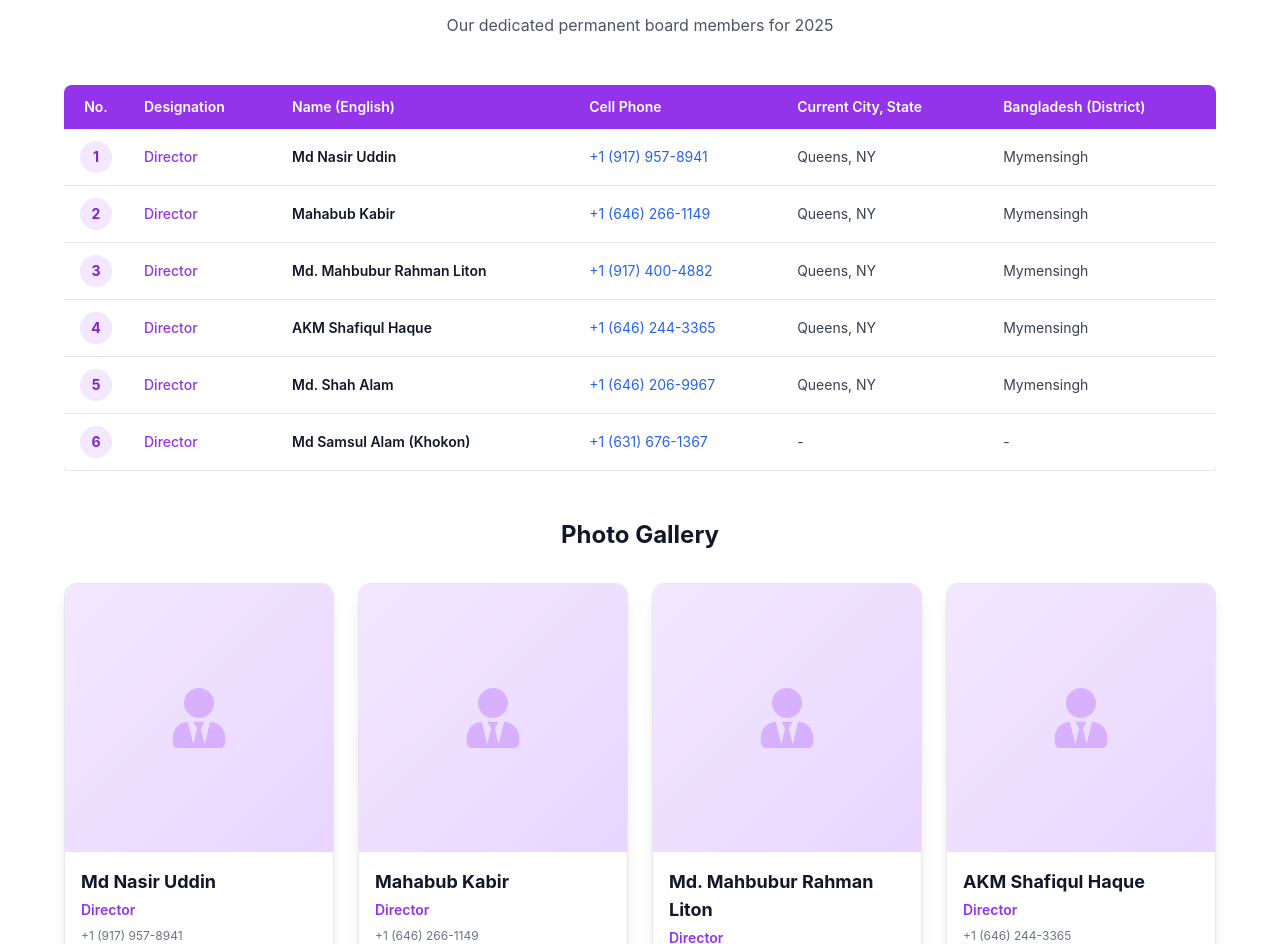
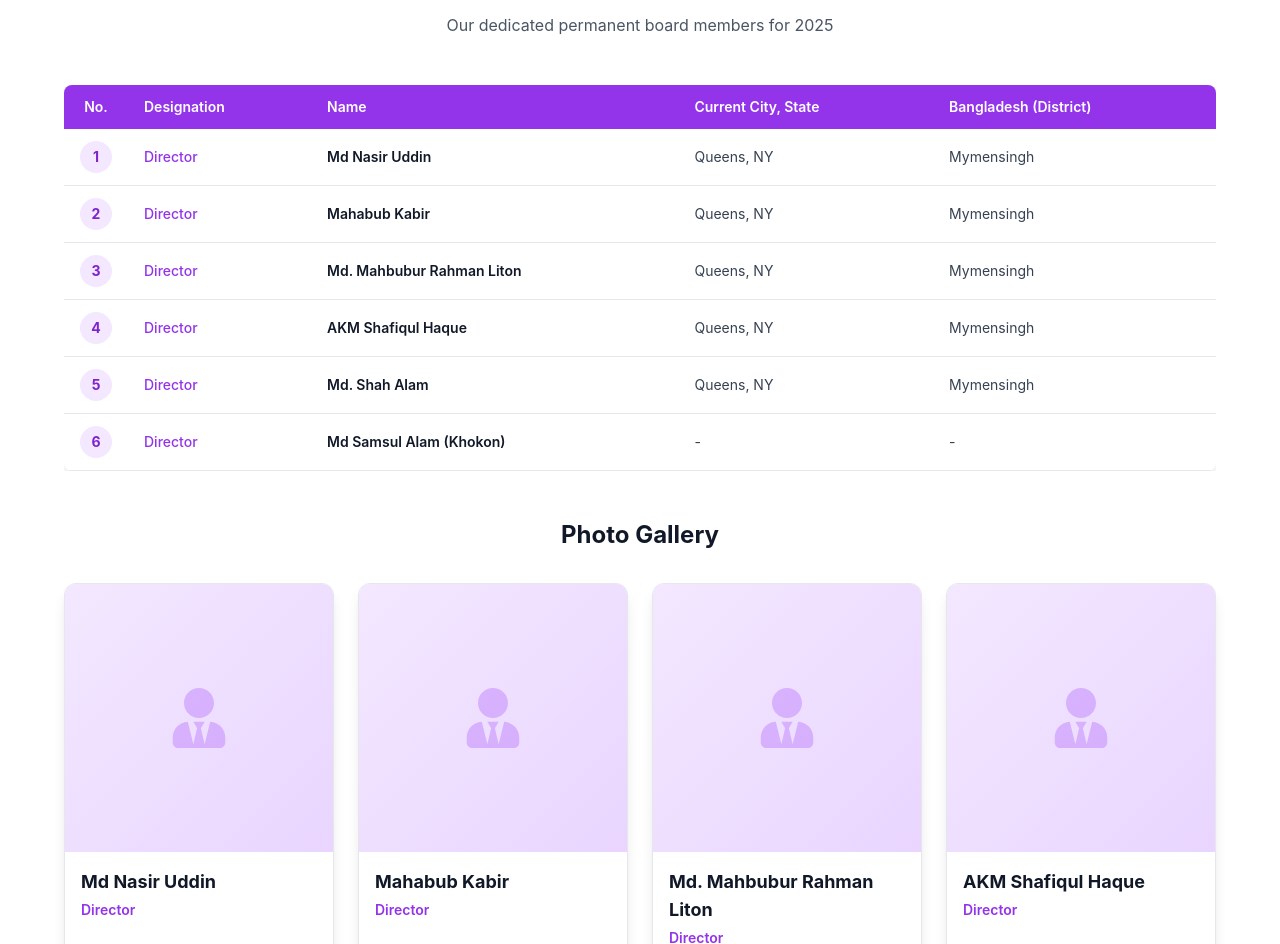
Before and after one commit to brihottoro-code/bmbusa, a Next.js app: page /permanent-board in a window 1280 px wide. Shown: the part 528-1472 px from the top of the page. Built offline with nearby package versions, Linux system fonts and the light colour scheme.

Commit message:
Remove Cell Phone column and update photo galleries: remove phone numbers, make Facebook icons always visible

```diff
--- a/app/executive-board/page.tsx
+++ b/app/executive-board/page.tsx
@@ -205,7 +205,6 @@ export default function ExecutiveBoard() {
                         <th className="px-6 py-4 text-center font-semibold w-16">No.</th>
                         <th className="px-6 py-4 text-left font-semibold">Name</th>
                         <th className="px-6 py-4 text-left font-semibold">Designation</th>
-                        <th className="px-6 py-4 text-left font-semibold">Cell Phone</th>
                         <th className="px-6 py-4 text-center font-semibold">Facebook</th>
                       </tr>
                     </thead>
@@ -222,15 +221,6 @@ export default function ExecutiveBoard() {
                           </td>
                           <td className="px-6 py-4 text-gray-900 font-semibold">{member.name}</td>
                           <td className="px-6 py-4 text-primary-600">{member.designation}</td>
-                          <td className="px-6 py-4 text-gray-700">
-                            {member.phone && member.phone !== 'N/A' ? (
-                              <a href={`tel:${member.phone.replace(/\s/g, '').replace(/[()]/g, '').replace(/-/g, '')}`} className="text-blue-600 hover:text-blue-800 hover:underline">
-                                {member.phone}
-                              </a>
-                            ) : (
-                              <span className="text-gray-400">{member.phone || 'N/A'}</span>
-                            )}
-                          </td>
                           <td className="px-6 py-4 text-center">
                             {member.facebookUrl ? (
                               <a
@@ -283,7 +273,7 @@ export default function ExecutiveBoard() {
                             href={member.facebookUrl}
                             target="_blank"
                             rel="noopener noreferrer"
-                            className="absolute top-2 right-2 w-10 h-10 bg-white rounded-full flex items-center justify-center text-primary-600 hover:bg-primary-600 hover:text-white transition-all duration-200 shadow-md opacity-0 group-hover:opacity-100"
+                            className="absolute top-2 right-2 w-10 h-10 bg-white rounded-full flex items-center justify-center text-primary-600 hover:bg-primary-600 hover:text-white transition-all duration-200 shadow-md"
                             aria-label={`${member.name}'s Facebook`}
                           >
                             <FaFacebook />
--- a/app/honorable-board/page.tsx
+++ b/app/honorable-board/page.tsx
@@ -258,8 +258,7 @@ export default function HonorableBoard() {
                       <tr>
                         <th className="px-4 py-3 text-center font-semibold w-12">No.</th>
                         <th className="px-4 py-3 text-left font-semibold">Designation</th>
-                        <th className="px-4 py-3 text-left font-semibold">Name (English)</th>
-                        <th className="px-4 py-3 text-left font-semibold">Cell Phone</th>
+                        <th className="px-4 py-3 text-left font-semibold">Name</th>
                       </tr>
                     </thead>
                     <tbody>
@@ -275,15 +274,6 @@ export default function HonorableBoard() {
                           </td>
                           <td className="px-4 py-3 text-yellow-600 font-medium">{member.designation}</td>
                           <td className="px-4 py-3 text-gray-900 font-semibold">{member.name}</td>
-                          <td className="px-4 py-3 text-gray-700">
-                            {member.phone && member.phone !== 'N/A' ? (
-                              <a href={`tel:${member.phone.replace(/\s/g, '').replace(/[()]/g, '').replace(/-/g, '')}`} className="text-blue-600 hover:text-blue-800 hover:underline">
-                                {member.phone}
-                              </a>
-                            ) : (
-                              <span className="text-gray-400">{member.phone || 'N/A'}</span>
-                            )}
-                          </td>
                         </tr>
                       ))}
                     </tbody>
@@ -321,7 +311,7 @@ export default function HonorableBoard() {
                             href={member.facebookUrl}
                             target="_blank"
                             rel="noopener noreferrer"
-                            className="absolute top-2 right-2 w-10 h-10 bg-white rounded-full flex items-center justify-center text-primary-600 hover:bg-primary-600 hover:text-white transition-all duration-200 shadow-md opacity-0 group-hover:opacity-100"
+                            className="absolute top-2 right-2 w-10 h-10 bg-white rounded-full flex items-center justify-center text-yellow-600 hover:bg-yellow-600 hover:text-white transition-all duration-200 shadow-md"
                             aria-label={`${member.name}'s Facebook`}
                           >
                             <FaFacebook />
@@ -331,9 +321,6 @@ export default function HonorableBoard() {
                       <div className="p-4">
                         <h3 className="text-lg font-bold text-gray-900 mb-1">{member.name}</h3>
                         <p className="text-sm text-yellow-600 font-semibold">{member.designation}</p>
-                        {member.phone && member.phone !== 'N/A' && (
-                          <p className="text-xs text-gray-500 mt-2">{member.phone}</p>
-                        )}
                         {member.facebookUrl && (
                           <a
                             href={member.facebookUrl}
--- a/app/permanent-board/page.tsx
+++ b/app/permanent-board/page.tsx
@@ -176,8 +176,7 @@ export default function PermanentBoard() {
                       <tr>
                         <th className="px-4 py-3 text-center font-semibold w-12">No.</th>
                         <th className="px-4 py-3 text-left font-semibold">Designation</th>
-                        <th className="px-4 py-3 text-left font-semibold">Name (English)</th>
-                        <th className="px-4 py-3 text-left font-semibold">Cell Phone</th>
+                        <th className="px-4 py-3 text-left font-semibold">Name</th>
                         <th className="px-4 py-3 text-left font-semibold">Current City, State</th>
                         <th className="px-4 py-3 text-left font-semibold">Bangladesh (District)</th>
                       </tr>
@@ -195,15 +194,6 @@ export default function PermanentBoard() {
                           </td>
                           <td className="px-4 py-3 text-purple-600 font-medium">{member.designation}</td>
                           <td className="px-4 py-3 text-gray-900 font-semibold">{member.name}</td>
-                          <td className="px-4 py-3 text-gray-700">
-                            {member.phone && member.phone !== 'N/A' ? (
-                              <a href={`tel:${member.phone.replace(/\s/g, '').replace(/[()]/g, '').replace(/-/g, '')}`} className="text-blue-600 hover:text-blue-800 hover:underline">
-                                {member.phone}
-                              </a>
-                            ) : (
-                              <span className="text-gray-400">{member.phone || 'N/A'}</span>
-                            )}
-                          </td>
                           <td className="px-4 py-3 text-gray-700">{member.currentCityState || '-'}</td>
                           <td className="px-4 py-3 text-gray-700">{member.bangladeshDistrict || '-'}</td>
                         </tr>
@@ -243,7 +233,7 @@ export default function PermanentBoard() {
                             href={member.facebookUrl}
                             target="_blank"
                             rel="noopener noreferrer"
-                            className="absolute top-2 right-2 w-10 h-10 bg-white rounded-full flex items-center justify-center text-primary-600 hover:bg-primary-600 hover:text-white transition-all duration-200 shadow-md opacity-0 group-hover:opacity-100"
+                            className="absolute top-2 right-2 w-10 h-10 bg-white rounded-full flex items-center justify-center text-purple-600 hover:bg-purple-600 hover:text-white transition-all duration-200 shadow-md"
                             aria-label={`${member.name}'s Facebook`}
                           >
                             <FaFacebook />
@@ -253,9 +243,6 @@ export default function PermanentBoard() {
                       <div className="p-4">
                         <h3 className="text-lg font-bold text-gray-900 mb-1">{member.name}</h3>
                         <p className="text-sm text-purple-600 font-semibold">{member.designation}</p>
-                        {member.phone && member.phone !== 'N/A' && (
-                          <p className="text-xs text-gray-500 mt-2">{member.phone}</p>
-                        )}
                         {member.facebookUrl && (
                           <a
                             href={member.facebookUrl}
```
